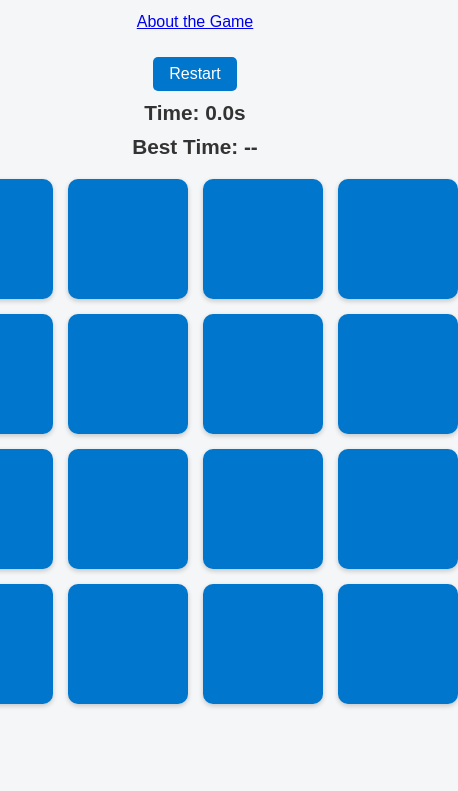
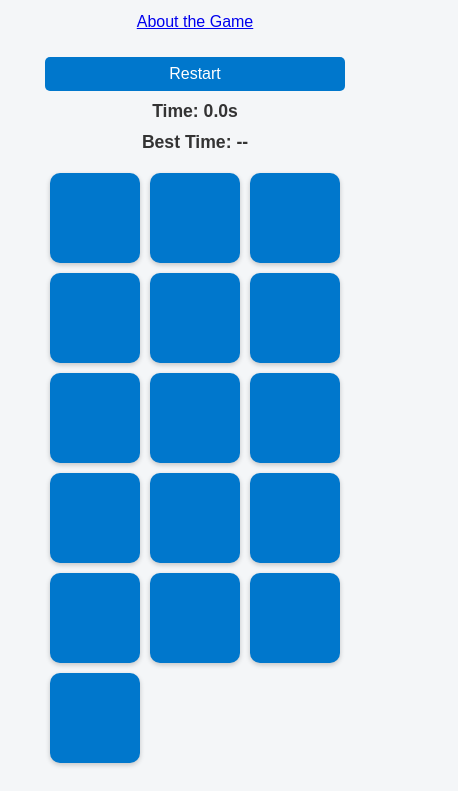
Before and after one commit to ZacharySparks/NBA-Memory-Game, a plain HTML site: page index.html in a window 390 px wide. Shown: the part 89-880 px from the top of the page, 458 px wide, since content can reach past the window. Before the commit the page ends 844 px from the top, so only its background shows below. Drawn offline with Linux system fonts and the light colour scheme.

Commit message:
style.css

```diff
--- a/style.css
+++ b/style.css
@@ -98,3 +98,24 @@ h1 {
 #restartBtn:hover {
   background-color: #005fa3;
 }
+
+@media (max-width: 600px) {
+  .grid {
+    grid-template-columns: repeat(3, 90px);
+    grid-gap: 10px;
+  }
+
+  .card {
+    width: 90px;
+    height: 90px;
+  }
+
+  #timer, #bestTime {
+    font-size: 1.1em;
+  }
+
+  #restartBtn {
+    width: 90%;
+    max-width: 300px;
+  }
+}
```
